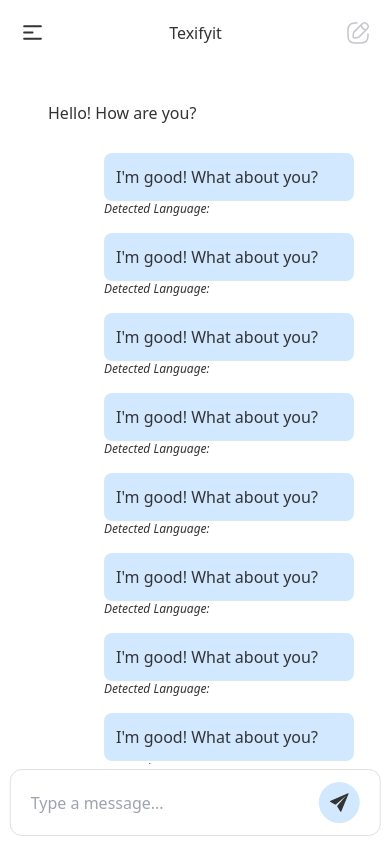
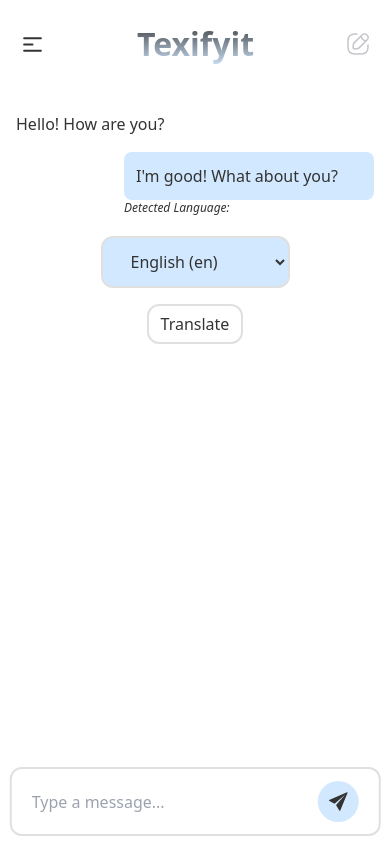
Before and after one commit to Chioma-Okeke/hng12-stage3-AI-Text-Processing-Interface, a React (Vite) app: page / in a window 390 px wide. Built offline with nearby package versions, Linux system fonts and the light colour scheme.

Commit message:
worked on logic for summarize text functionality

```diff
--- a/package.json
+++ b/package.json
@@ -17,7 +17,8 @@
     "react-dom": "^19.0.0",
     "react-icons": "^5.4.0",
     "react-intersection-observer": "^9.15.1",
-    "react-router-dom": "^7.1.5"
+    "react-router-dom": "^7.1.5",
+    "sonner": "^1.7.4"
   },
   "devDependencies": {
     "@eslint/js": "^9.19.0",
--- a/src/components/AppHeader.jsx
+++ b/src/components/AppHeader.jsx
@@ -10,10 +10,10 @@ function AppHeader({ showSideBar, setShowSideBar }) {
                     <HiOutlineMenuAlt1
                         size={25}
                         onClick={() => setShowSideBar(true)}
-                        className="cursor-pointer"
+                        className="cursor-pointer hover:scale-110 transition-transform ease-in-out duration-300"
                     />
                 )}
-                <h1 className={`${showSideBar ? "flex-1 text-center" : ""}`}>Texifyit</h1>
+                <h1 className={`logo ${showSideBar ? "flex-1 text-center" : ""}`}>Texifyit</h1>
                 <img src={editIcon} alt="Edit Icon" className="cursor-pointer" />
             </div>
         </header>
--- a/src/components/ChatInterface.jsx
+++ b/src/components/ChatInterface.jsx
@@ -1,72 +1,225 @@
-import React, { useState } from "react";
+import React, { useEffect, useRef, useState } from "react";
 import { IoIosSend } from "react-icons/io";
+import Button from "./reusables/Button";
+import { motion } from "framer-motion";
+import useTypingEffect from "../hooks/useTypingEffect";
+import TypingMessage from "./reusables/TypingMessage";
+
+const supportedLanguages = [
+    {
+        option: "English (en)",
+        value: "en",
+    },
+    {
+        option: "French (fr)",
+        value: "fr",
+    },
+    {
+        option: "Portuguese (pt)",
+        value: "pt",
+    },
+    {
+        option: "Russian (ru)",
+        value: "ru",
+    },
+    {
+        option: "Spanish (es)",
+        value: "es",
+    },
+    {
+        option: "Turkish (tr)",
+        value: "tr",
+    },
+];
 
 function ChatInterface({ selectedTheme }) {
-    console.log(selectedTheme, "here");
     const [messages, setMessages] = useState([
-        { id: 1, text: "Hello! How are you?", sender: "other" },
-        { id: 2, text: "I'm good! What about you?", sender: "me" },
-        { id: 3, text: "I'm good! What about you?", sender: "me" },
-        { id: 4, text: "I'm good! What about you?", sender: "me" },
-        { id: 5, text: "I'm good! What about you?", sender: "me" },
-        { id: 6, text: "I'm good! What about you?", sender: "me" },
-        { id: 7, text: "I'm good! What about you?", sender: "me" },
-        { id: 8, text: "I'm good! What about you?", sender: "me" },
-        { id: 9, text: "I'm good! What about you?", sender: "me" },
-        { id: 10, text: "I'm good! What about you?", sender: "me" },
-        { id: 11, text: "I'm good! What about you?", sender: "me" },
-        { id: 12, text: "I'm good! What about you?", sender: "me" },
-        { id: 13, text: "I'm good! What about you?", sender: "me" },
-        { id: 13, text: "I'm good! What about you?", sender: "me" },
-        { id: 13, text: "I'm good! What about you?", sender: "me" },
-        { id: 13, text: "I'm good! What about you?", sender: "me" },
-        { id: 13, text: "I'm good! What about you?", sender: "me" },
-        { id: 13, text: "I'm good! What about you?", sender: "me" },
-        { id: 13, text: "I'm good! What about you?", sender: "me" },
+        { id: 1, text: "Hello! How are you?", sender: "AI" },
+        { id: 2, text: "I'm good! What about you?", sender: "user" },
     ]);
     const [input, setInput] = useState("");
+    const [detectedLanguage, setDetectedLanguage] = useState("English");
+    const textRef = useRef(null);
+    const chatRef = useRef(null);
+    const AIRef = useRef(null)
+
+    useEffect(() => {
+        const savedMessages = localStorage.getItem("currentMessages")
+        if (!savedMessages) return
+        setMessages(JSON.parse(savedMessages))
+    }, [])
+
+    useEffect(() => {
+        localStorage.setItem("currentMessages", JSON.stringify(messages))
+    }, [messages])
+
+    useEffect(() => {
+        if (chatRef.current) {
+            chatRef.current.scrollTop = chatRef.current.scrollHeight;
+        }
+    });
+
+    const sendMessage = () => {
+        if (!input.trim()) return;
+        setMessages((prev) => [
+            ...prev,
+            { id: prev.length + 1, text: input, sender: "user" },
+        ]);
+        setInput("");
+        if (textRef.current) {
+            textRef.current.style.height = "auto";
+        }
+    };
+
+    const summarizeText = (message) => {
+        if (detectedLanguage !== "English") {
+            console.log("We only summarize english texts");
+            return;
+        }
+        try {
+            const indexOfAIResponse = messages.findIndex(
+                (msg) => msg.summarizedId === message.id
+            );
+            if (indexOfAIResponse !== -1) {
+                setMessages((prev) => {
+                    const updatedMessages = [...prev]
+                    updatedMessages[indexOfAIResponse] = {
+                        ...updatedMessages[indexOfAIResponse],
+                        text: "Here is the updated summary..."
+                    }
+                    return updatedMessages
+                })
+                console.log(messages, "updated messages")
+                return
+            }
+            setMessages((prev) => [
+                ...prev,
+                {
+                    id: prev.length + 1,
+                    text: "Summarized text",
+                    sender: "AI",
+                    summarizedId: message.id,
+                },
+            ]);
+            console.log(messages, "updated messages")
+        } catch (error) {
+            console.error(error);
+        }
+    };
+
     function autoExpand(textarea) {
-        textarea.style.height = "auto"; // Reset height
-        textarea.style.height = textarea.scrollHeight + "px"; // Expand dynamically
+        textarea.style.height = "auto";
+        textarea.style.height = textarea.scrollHeight + "px";
     }
 
     return (
         <div className="absolute inset-0 flex flex-col max-h-[calc(100vh - 65px)]">
             <div className="max-w-[780px] mx-auto w-full h-full flex flex-col px-4 lg:px-0 relative">
                 {/* Messages container with fixed height and scroll */}
-                <div className="flex-1 overflow-y-auto min-h-0 relative mb-20">
-                    <div className="absolute inset-0 overflow-y-auto px-5">
-                        <div className="py-4 space-y-4">
-                            {messages.map((msg) => (
-                                <article
-                                    key={msg.id}
+                <div
+                    className="flex-1 overflow-y-auto min-h-0 relative mb-24"
+                    ref={chatRef}
+                >
+                    <div className="absolute inset-0 lg:px-5 pb-5">
+                        <div className="py-4 space-y-4 relative h-full">
+                            {messages.length === 0 && (
+                                <div className="absolute top-1/2 left-1/2 -translate-x-1/2 -translate-y-1/2 w-full">
+                                    <h1 className="text-2xl sm:text-4xl md:text-5xl font-bold text-center ">
+                                        Welcome, let&apos;s get started!
+                                    </h1>
+                                </div>
+                            )}
+                            {messages?.map((msg) => {
+                                return (
+                                    <div key={msg.id}>
+                                        <motion.article
+                                            initial={{ opacity: 0, scale: 0.5 }}
+                                            animate={{ opacity: 1, scale: 1 }}
+                                            transition={{
+                                                duration: 0.3,
+                                                ease: "easeInOut",
+                                            }}
                                             className={`rounded-lg ${
-                                        msg.sender === "me"
+                                                msg.sender === "user"
                                                     ? `ml-auto flex flex-col max-w-[250px]  sm:max-w-sm`
                                                     : ""
                                             }`}
                                         >
                                             <p
-                                        className={`p-3 rounded-lg ${
-                                            msg.sender === "me"
+                                                className={`rounded-lg ${
+                                                    msg.sender === "user"
                                                         ? ` ${
                                                               selectedTheme ===
                                                               "Neural Nexus"
                                                                   ? "shadow-lg shadow-teal-300/30"
                                                                   : " "
-                                                  } chat-bubble`
+                                                          } chat-bubble p-3`
                                                         : ""
                                                 }`}
                                             >
-                                        {msg.text}
+                                                {msg.sender === "AI" ? (
+                                                    <TypingMessage ref={AIRef}
+                                                        text={msg.text}
+                                                    />
+                                                ) : (
+                                                    msg.text
+                                                )}
                                             </p>
-                                    {msg.sender === "me" && (
+                                            {msg.sender === "user" && (
                                                 <span className="text-xs italic">
                                                     Detected Language: {}
                                                 </span>
                                             )}
-                                </article>
-                            ))}
+                                        </motion.article>
+                                        {msg.sender === "user" && (
+                                            <div className="mt-5 w-full flex flex-col md:flex-row gap-4 md:gap-8 justify-center items-center">
+                                                {msg.text.length > 150 && (
+                                                    <Button
+                                                        onClick={() =>
+                                                            summarizeText(msg)
+                                                        }
+                                                        className="action-button"
+                                                    >
+                                                        Summarize
+                                                    </Button>
+                                                )}
+                                                <div className="flex flex-col sm:flex-row gap-4 items-center">
+                                                    <select
+                                                        className="select-container focus:outline-none"
+                                                        name=""
+                                                        id=""
+                                                    >
+                                                        {supportedLanguages.map(
+                                                            (
+                                                                language,
+                                                                index
+                                                            ) => {
+                                                                return (
+                                                                    <option
+                                                                        value={
+                                                                            language.value
+                                                                        }
+                                                                        key={
+                                                                            index
+                                                                        }
+                                                                    >
+                                                                        {
+                                                                            language.option
+                                                                        }
+                                                                    </option>
+                                                                );
+                                                            }
+                                                        )}
+                                                    </select>
+                                                    <Button className="action-button">
+                                                        Translate
+                                                    </Button>
+                                                </div>
+                                            </div>
+                                        )}
+                                    </div>
+                                );
+                            })}
                         </div>
                     </div>
                 </div>
@@ -74,6 +227,7 @@ function ChatInterface({ selectedTheme }) {
                 <div className="input-container absolute bottom-2 left-1/2 -translate-x-1/2 md:-translate-x-0 md:left-0 w-[95%] md:w-full max-h-[200px]">
                     <div className="flex items-center gap-2">
                         <textarea
+                            ref={textRef}
                             className="flex-1 p-2 focus:outline-none resize-none overflow--y-auto max-h-[150px]"
                             value={input}
                             onChange={(e) => setInput(e.target.value)}
@@ -81,9 +235,12 @@ function ChatInterface({ selectedTheme }) {
                             onInput={(e) => autoExpand(e.target)}
                             placeholder="Type a message..."
                         />
-                        <button className="bg-blue-500 text-white p-2 rounded-full hover:bg-blue-600 transition-colors">
+                        <Button
+                            onClick={sendMessage}
+                            className=" p-2 rounded-full"
+                        >
                             <IoIosSend size={25} />
-                        </button>
+                        </Button>
                     </div>
                 </div>
             </div>
--- a/src/components/reusables/Button.jsx
+++ b/src/components/reusables/Button.jsx
@@ -1,19 +1,18 @@
 import PropTypes from "prop-types";
 
 function Button({ children, className, onClick, href, ...props }) {
-    const Component = href ? "a" : "button";
 
     return (
-        <Component
+        <button
             {...props}
             href={href}
             target={href ? "_blank" : undefined}
             rel={href ? "noopener noreferrer" : undefined}
             onClick={onClick}
-            className={`px-6 py-3 text-center ${className}`}
+            className={` text-center ${className}`}
         >
             {children}
-        </Component>
+        </button>
     );
 }
 
--- /dev/null
+++ b/src/components/reusables/TypingMessage.jsx
@@ -0,0 +1,8 @@
+import useTypingEffect from "../../hooks/useTypingEffect";
+
+const TypingMessage = ({ text, ref }) => {
+    const typedText = useTypingEffect(text, 50); // Adjust speed if needed
+    return <>{typedText || <span className="opacity-50">...</span>}</>;
+};
+
+export default TypingMessage
--- /dev/null
+++ b/src/hooks/useTypingEffect.jsx
@@ -0,0 +1,45 @@
+import { useEffect, useState } from "react";
+
+const useTypingEffect = (text, speed = 50) => {
+    const [displayedText, setDisplayedText] = useState("");
+    const [showCursor, setShowCursor] = useState(true);
+    const [currentIndex, setCurrentIndex] = useState(0);
+
+    useEffect(() => {
+        setDisplayedText(""); // Reset text when input changes
+        setCurrentIndex(0); // Reset index
+        if (!text) return;
+
+        const interval = setInterval(() => {
+            setCurrentIndex((prev) => {
+                if (prev < text.length) {
+                    setDisplayedText((prevText) => prevText + text[prev]);
+                    return prev + 1;
+                } else {
+                    clearInterval(interval);
+                    return prev;
+                }
+            });
+        }, speed);
+
+        return () => clearInterval(interval);
+    }, [text, speed]);
+
+    // Blinking cursor effect
+    useEffect(() => {
+        if (currentIndex === text.length) {
+            setShowCursor(false); // Stop cursor when typing is done
+            return;
+        }
+
+        const cursorInterval = setInterval(() => {
+            setShowCursor((prev) => !prev);
+        }, 500);
+
+        return () => clearInterval(cursorInterval);
+    }, [currentIndex, text.length]);
+
+    return displayedText + (showCursor ? " |" : "");
+};
+
+export default useTypingEffect;
--- a/src/index.css
+++ b/src/index.css
@@ -8,14 +8,15 @@
   padding: 0px;
 }
 
-/* :root {
-  --bg-color: #ffffff;
-  --text-color: "#333333";
-  --chat-bubble: "#D1E8FF";
-  --sidebar-bg-color: "#ffffff";
-  --sidebar-border-color: "#E0E0E0";
-  --input-field: "#F9FAFB";
-} */
+.logo {
+  font-size: 3rem;
+  font-weight: 700;
+  background: -webkit-linear-gradient(var(--text-color), var(--chat-bubble));
+  -webkit-background-clip: text;
+  background-clip: text;
+  -webkit-text-fill-color: transparent;
+  transition: background-clip 0.3s ease;
+}
 
 body, .header, .drop-container {
   background-color: var(--bg-color);
@@ -37,9 +38,10 @@ body, .header, .drop-container {
 
 .input-container {
   background-color: var(--bg-color);
-  border: 1px solid var(--sidebar-border-color);
+  border: 2px solid var(--sidebar-border-color);
   border-radius: 12px;
   padding: 12px 20px 12px 12px;
+  transition: background-color 0.3s ease, border-color 0.3s ease;
 }
 
 .input-container textarea {
@@ -51,73 +53,40 @@ body, .header, .drop-container {
 .input-container button {
   background-color: var(--chat-bubble);
   color: var(--text-color);
+  transition: background-color 0.3s ease, color 0.3s ease;
 }
 
-/* :root {
-  font-family: Inter, system-ui, Avenir, Helvetica, Arial, sans-serif;
-  line-height: 1.5;
-  font-weight: 400;
-
-  color-scheme: light dark;
-  color: rgba(255, 255, 255, 0.87);
-  background-color: #242424;
-
-  font-synthesis: none;
-  text-rendering: optimizeLegibility;
-  -webkit-font-smoothing: antialiased;
-  -moz-osx-font-smoothing: grayscale;
+.input-container button:hover {
+  border: 1px solid var(--sidebar-border-color);
 }
 
-a {
-  font-weight: 500;
-  color: #646cff;
-  text-decoration: inherit;
-}
-a:hover {
-  color: #535bf2;
+.action-button, .select-container{
+  border: 2px solid var(--sidebar-border-color);
+  padding: 12px 24px;
+  border-radius: 12px;
+  cursor: pointer;
+  transition: background-color 0.3s ease, box-shadow 0.3s ease;
 }
 
-body {
-  margin: 0;
-  display: flex;
-  place-items: center;
-  min-width: 320px;
-  min-height: 100vh;
+.select-container {
+  background-color: var(--chat-bubble);
 }
 
-h1 {
-  font-size: 3.2em;
-  line-height: 1.1;
+.select-container:hover {
+  box-shadow: 0px 0px 10px var(--chat-bubble);
 }
 
-button {
-  border-radius: 8px;
-  border: 1px solid transparent;
-  padding: 0.6em 1.2em;
-  font-size: 1em;
-  font-weight: 500;
-  font-family: inherit;
-  background-color: #1a1a1a;
-  cursor: pointer;
-  transition: border-color 0.25s;
-}
-button:hover {
-  border-color: #646cff;
-}
-button:focus,
-button:focus-visible {
-  outline: 4px auto -webkit-focus-ring-color;
+.action-button:hover {
+  background-color: var(--chat-bubble);
+  box-shadow: 0px 0px 10px var(--chat-bubble);
 }
 
-@media (prefers-color-scheme: light) {
-  :root {
-    color: #213547;
-    background-color: #ffffff;
+@media (max-width: 640px) {
+  .logo {
+    font-size: 2rem;
   }
-  a:hover {
-    color: #747bff;
+
+  .action-button {
+    padding: 6px 12px;
   }
-  button {
-    background-color: #f9f9f9;
-  }
-} */
+}
--- a/src/pages/PageLayout.jsx
+++ b/src/pages/PageLayout.jsx
@@ -147,7 +147,7 @@ function PageLayout() {
                                     "Neural Nexus"
                                 ]}
                                 dropDownClass="drop-container"
-                                className="w-[40%]"
+                                className="w-[60%] sm:w-[40%]"
                                 setSelectedOption={chosenTheme}
                                 selectedOption={selectedTheme}
                             />
```
Also changed, not shown: src/App.jsx (+3 -4 lines), 1 other file (tests, documents, lock files or other folders). Lines whose indentation alone changed are shown as unchanged.
